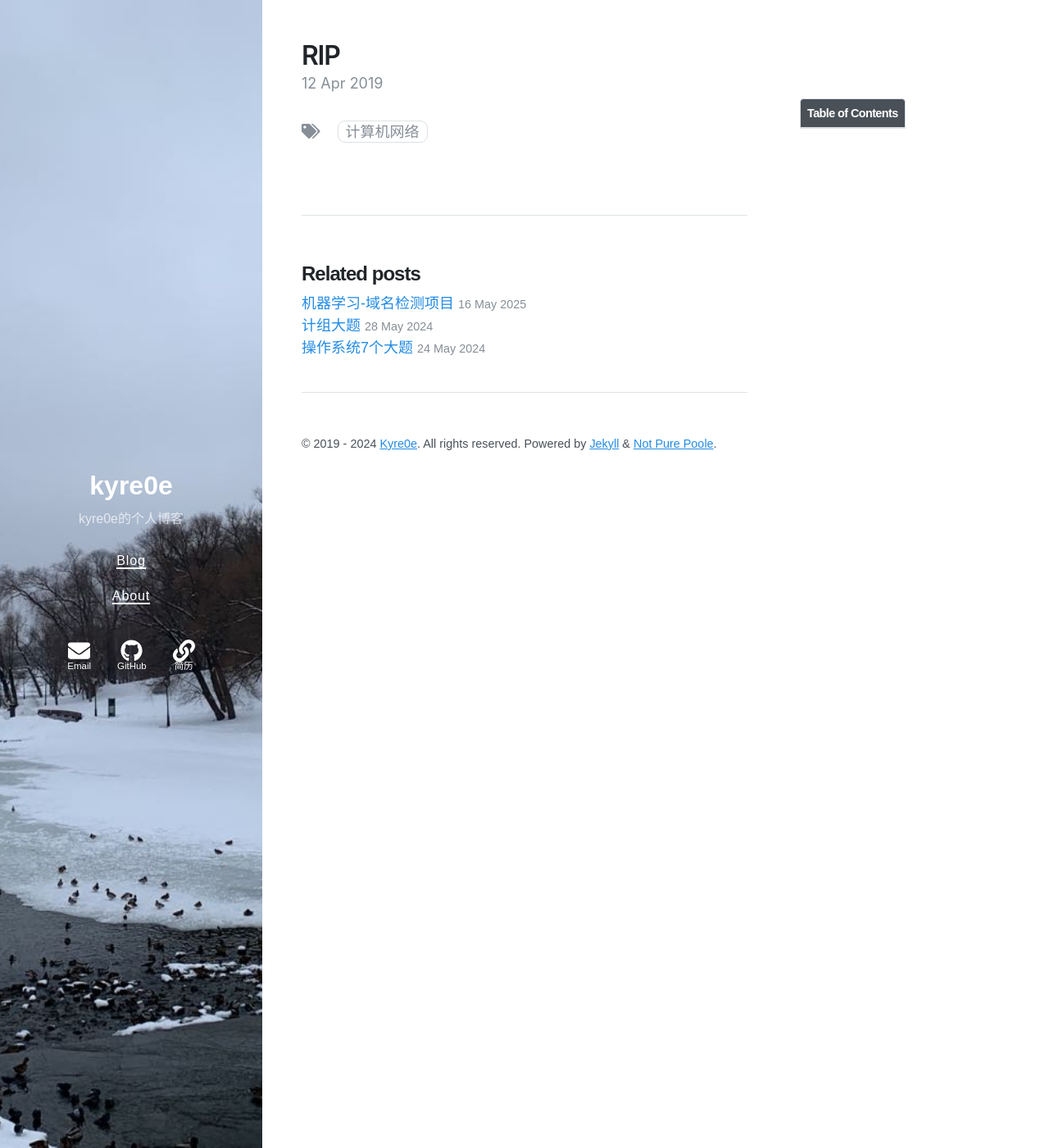
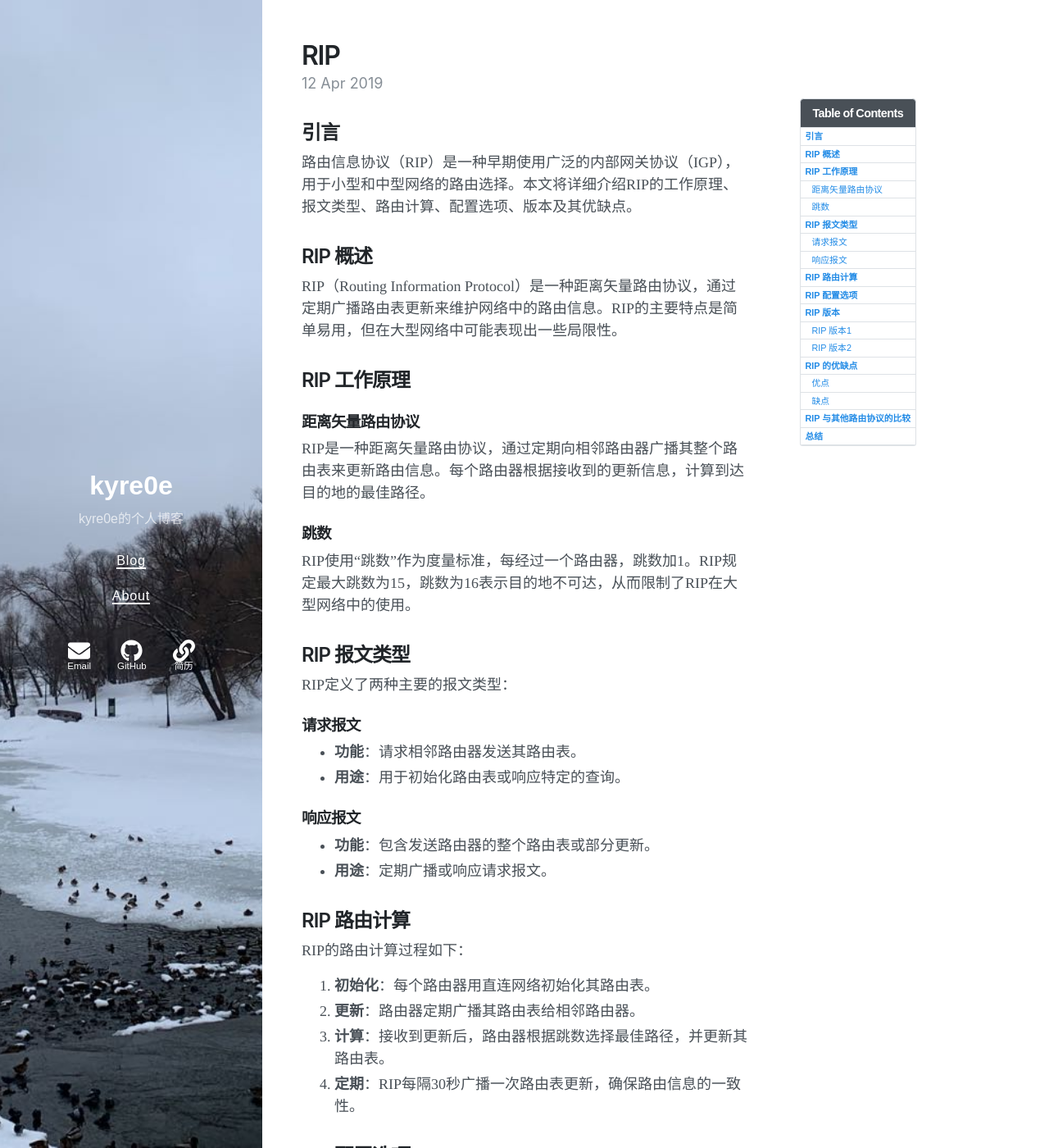
Before and after one commit to Kyre0ee/Kyre0ee.github.io, a Jekyll site: the page built from _posts/2019-04-12-RIP.md, in a window 1280 px wide and 1400 px high. Shown: the whole window at 82% size. Built offline with Jekyll 4.4.1, drawn with Linux system fonts in a browser that asks for light colours; nearby versions of some CDN libraries; some of the changed text lies outside the part shown.

Commit message:
Update 2019-04-12-RIP.md

```diff
--- a/_posts/2019-04-12-RIP.md
+++ b/_posts/2019-04-12-RIP.md
@@ -6,3 +6,67 @@ tags: 计算机网络
 excerpt: "计算机网络-RIP相关知识点。"
 toc: true
 ---
+## 引言
+路由信息协议（RIP）是一种早期使用广泛的内部网关协议（IGP），用于小型和中型网络的路由选择。本文将详细介绍RIP的工作原理、报文类型、路由计算、配置选项、版本及其优缺点。
+
+## RIP 概述
+RIP（Routing Information Protocol）是一种距离矢量路由协议，通过定期广播路由表更新来维护网络中的路由信息。RIP的主要特点是简单易用，但在大型网络中可能表现出一些局限性。
+
+## RIP 工作原理
+### 距离矢量路由协议
+RIP是一种距离矢量路由协议，通过定期向相邻路由器广播其整个路由表来更新路由信息。每个路由器根据接收到的更新信息，计算到达目的地的最佳路径。
+
+### 跳数
+RIP使用“跳数”作为度量标准，每经过一个路由器，跳数加1。RIP规定最大跳数为15，跳数为16表示目的地不可达，从而限制了RIP在大型网络中的使用。
+
+## RIP 报文类型
+RIP定义了两种主要的报文类型：
+
+### 请求报文
+- **功能**：请求相邻路由器发送其路由表。
+- **用途**：用于初始化路由表或响应特定的查询。
+
+### 响应报文
+- **功能**：包含发送路由器的整个路由表或部分更新。
+- **用途**：定期广播或响应请求报文。
+
+## RIP 路由计算
+RIP的路由计算过程如下：
+1. **初始化**：每个路由器用直连网络初始化其路由表。
+2. **更新**：路由器定期广播其路由表给相邻路由器。
+3. **计算**：接收到更新后，路由器根据跳数选择最佳路径，并更新其路由表。
+4. **定期**：RIP每隔30秒广播一次路由表更新，确保路由信息的一致性。
+
+## RIP 配置选项
+RIP的配置主要包括以下内容：
+- **启用RIP**：在路由器接口上启用RIP。
+- **网络宣告**：指定哪些网络参与RIP路由。
+- **版本选择**：选择使用RIP版本1或版本2。
+- **定时器**：配置更新间隔、无效路由检测和路由删除定时器。
+
+## RIP 版本
+RIP有两个主要版本：
+### RIP 版本1
+- **特点**：不支持子网信息的广播，使用类A、B、C网络。
+- **限制**：不支持无类域间路由（CIDR）和VLSM（可变长子网掩码）。
+
+### RIP 版本2
+- **特点**：支持CIDR和VLSM，广播子网信息。
+- **改进**：提供了认证功能和多播更新机制，提升了安全性和效率。
+
+## RIP 的优缺点
+### 优点
+- **简单易用**：配置和管理简单，适合小型网络。
+- **低开销**：对系统资源要求低。
+
+### 缺点
+- **收敛慢**：网络拓扑变化时，收敛速度较慢。
+- **跳数限制**：最大跳数为15，限制了网络规模。
+- **无环路防止机制**：容易产生路由环路。
+
+## RIP 与其他路由协议的比较
+- **与OSPF相比**：RIP适用于小型网络，OSPF适用于大型网络，OSPF收敛速度快且无跳数限制。
+- **与EIGRP相比**：EIGRP是Cisco专有协议，比RIP更高效，收敛速度更快。
+
+## 总结
+RIP作为一种早期的路由协议，因其简单性和低资源消耗在小型网络中依然有用。理解RIP的工作原理、报文类型和配置选项，对于网络管理员来说非常重要。
```
